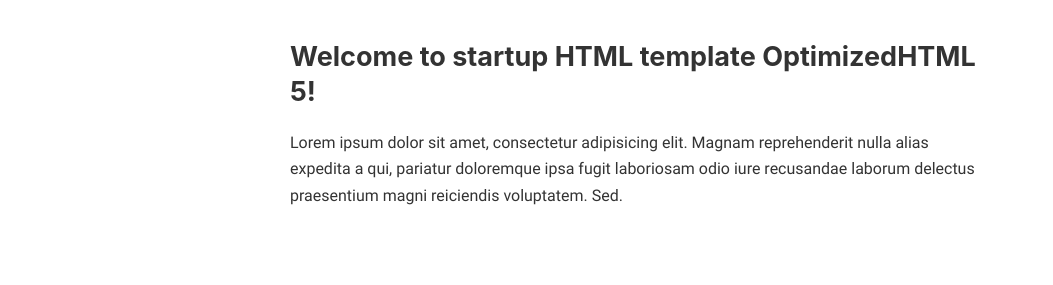
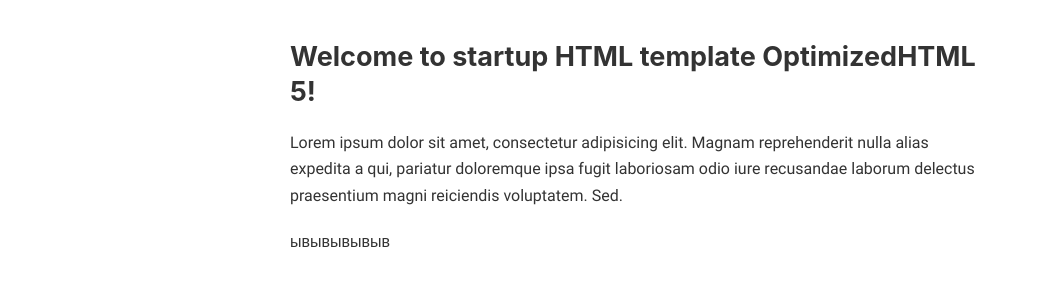
Before and after one commit to Alexandr46776/datakit-1-chicken, a website: page app/index.html in a window 1280 px wide. Shown: the part 229-514 px from the top of the page, without its empty margins (0-1053 px from the left). Drawn offline with nearby package versions, Linux system fonts and the light colour scheme; files that its build step writes are made by us from their sources.

Commit message:
Update index.html

```diff
--- a/app/index.html
+++ b/app/index.html
@@ -6,7 +6,7 @@
     <img src="images/dist/preview.jpg" alt="Start HTML5 Template" style="width: 100%"><br><br>
     <h2 class="heading">Welcome to startup HTML template OptimizedHTML 5!</h2>
     <p>Lorem ipsum dolor sit amet, consectetur adipisicing elit. Magnam reprehenderit nulla alias expedita a qui, pariatur doloremque ipsa fugit laboriosam odio iure recusandae laborum delectus praesentium magni reiciendis voluptatem. Sed.</p>
-
+    ывывывывыв
 </div>
 <import></import>
 <!-- #include virtual="/parts/footer.html" -->
```
